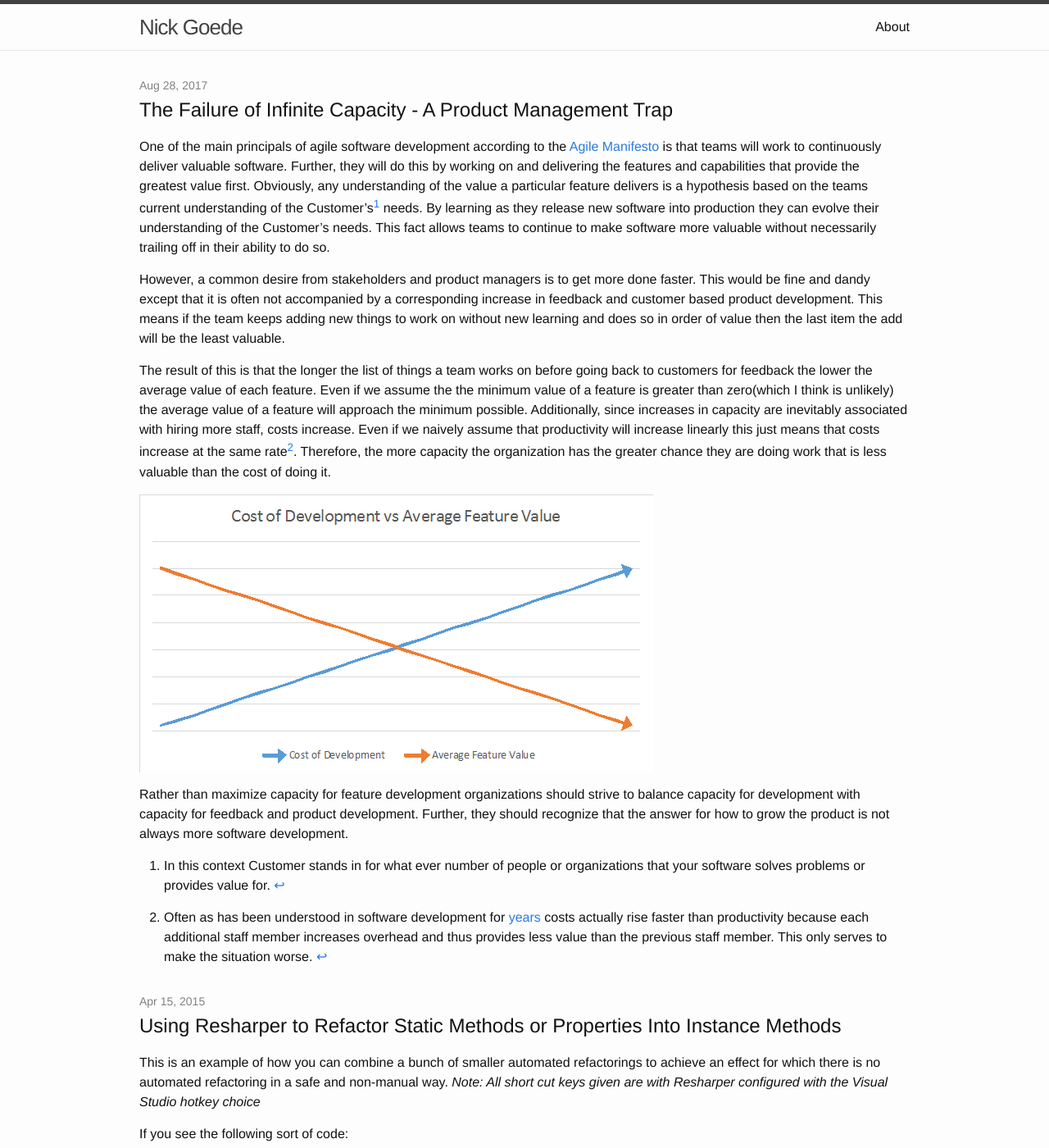
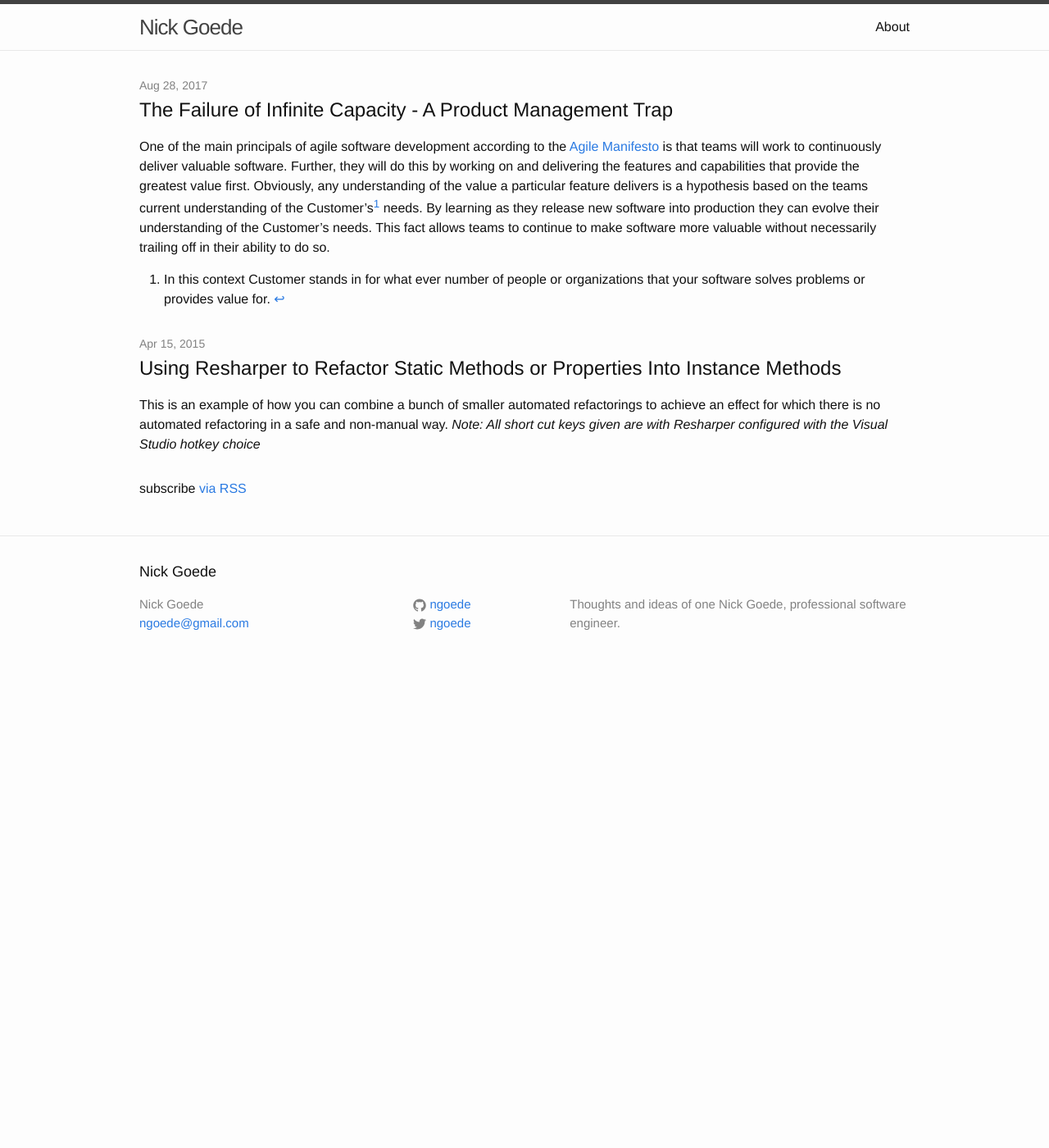
Before and after one commit to ngoede/buildbroke, a Jekyll site: the page built from src/index.html, in a window 1280 px wide and 1400 px high. Shown: the whole window at 82% size. Built offline with Jekyll 4.4.1, drawn with Linux system fonts in a browser that asks for light colours; nearby versions of some CDN libraries; the list of posts is cut into pages by our own code; some of the changed text lies outside the part shown.

Commit message:
Change to post summaries on index

```diff
--- a/src/_posts/2015-04-15-make-methods-non-static.markdown
+++ b/src/_posts/2015-04-15-make-methods-non-static.markdown
@@ -44,7 +44,7 @@
 		}
 	}
 }
-{% endhighlight %}
+{% endhighlight %} <!--more-->
 
 Rebuild, there should be no other changes required at this point for a successful build. Next, to make the method non-static we are going to add a local variable to that method that is an instance of class A as follows:
 
--- a/src/_posts/2017-08-28-the-failure-of-infinite-capacity.md
+++ b/src/_posts/2017-08-28-the-failure-of-infinite-capacity.md
@@ -5,7 +5,7 @@
 ---
 One of the main principals of agile software development according to the [Agile Manifesto](http://agilemanifesto.org/principles.html) is that teams will work to continuously deliver valuable software. Further, they will do this by working on and delivering the features and capabilities that provide the greatest value first. Obviously, any understanding of the value a particular feature delivers is a hypothesis based on the teams current understanding of the Customer's[^1] needs. By learning as they release new software into production they can evolve their understanding of the Customer's needs. This fact allows teams to continue to make software more valuable without necessarily trailing off in their ability to do so.
 
-However, a common desire from stakeholders and product managers is to get more done faster. This would be fine and dandy except that it is often not accompanied by a corresponding increase in feedback and customer based product development. This means if the team keeps adding new things to work on without new learning and does so in order of value then the last item the add will be the least valuable.
+However, a common desire from stakeholders and product managers is to get more done faster. This would be fine and dandy except that it is often not accompanied by a corresponding increase in feedback and customer based product development. This means if the team keeps adding new things to work on without new learning and does so in order of value then the last item the add will be the least valuable. <!--more-->
 
 The result of this is that the longer the list of things a team works on before going back to customers for feedback the lower the average value of each feature. Even if we assume the the minimum value of a feature is greater than zero(which I think is unlikely) the average value of a feature will approach the minimum possible. Additionally,  since increases in capacity are inevitably associated with hiring more staff, costs increase. Even if we naively assume that productivity will increase linearly this just means that costs increase at the same rate[^2]. Therefore, the more capacity the organization has the greater chance they are doing work that is less valuable than the cost of doing it.
 
--- a/src/index.html
+++ b/src/index.html
@@ -12,7 +12,7 @@
           <a class="post-link" href="{{ post.url | prepend: site.baseurl }}">{{ post.title }}</a>
         </h2>
         <div class="post-content">
-          {{post.content}}
+          {{post.excerpt}}
         </div>
       </li>
     {% endfor %}
```
